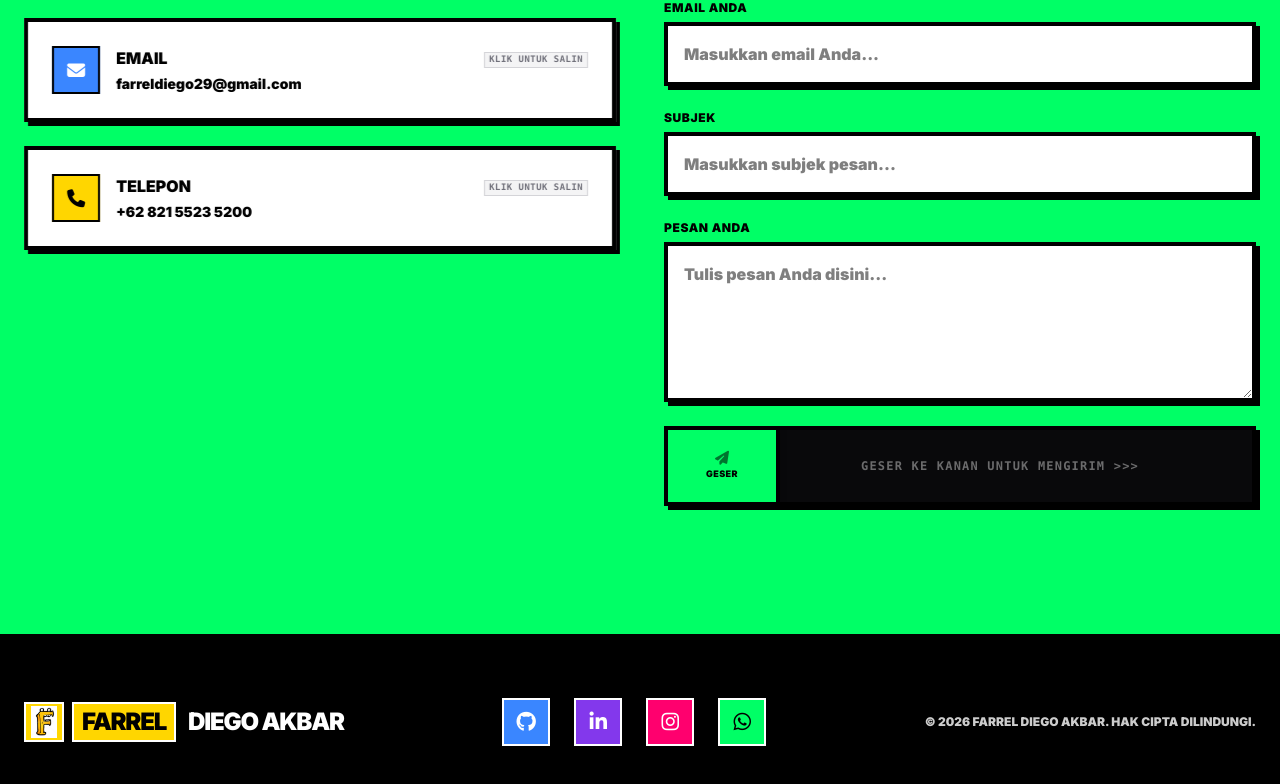
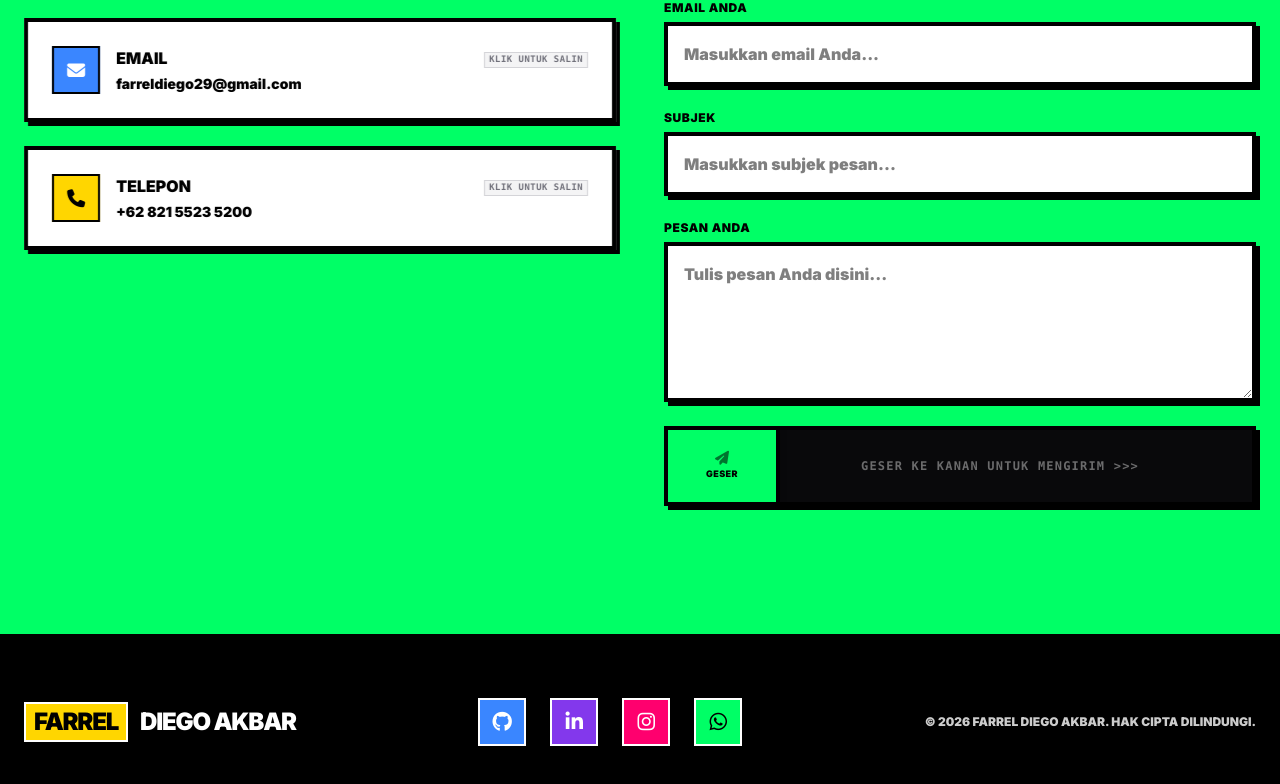
Before and after one commit to farrel-codenoob29/porto-farrel, a Next.js app: page / in a window 1280 px wide. Shown: the part 5156-5940 px from the top of the page. Built offline with nearby package versions, Linux system fonts and the light colour scheme.

Commit message:
hilangin logo di footer

```diff
--- a/components/Footer.tsx
+++ b/components/Footer.tsx
@@ -8,7 +8,6 @@ export function Footer({ lang }: { lang: Lang }) {
         <div className="flex flex-col md:flex-row justify-between items-center gap-8">
           <div className="mb-2 md:mb-0">
             <a href="#" className="text-xl sm:text-2xl font-black uppercase tracking-tighter flex items-center gap-2">
-              <img src="/img/logo.png" alt="F" className="w-8 h-8 sm:w-10 sm:h-10 object-contain border-2 border-white bg-neo-yellow p-0.5" />
               <span className="bg-neo-yellow text-black px-2 py-0.5 border-2 border-white mr-1">Farrel</span>
               <span className="hidden sm:inline">Diego Akbar</span>
             </a>
```
Also changed, not shown: 1 other file (tests, documents, lock files or other folders).
